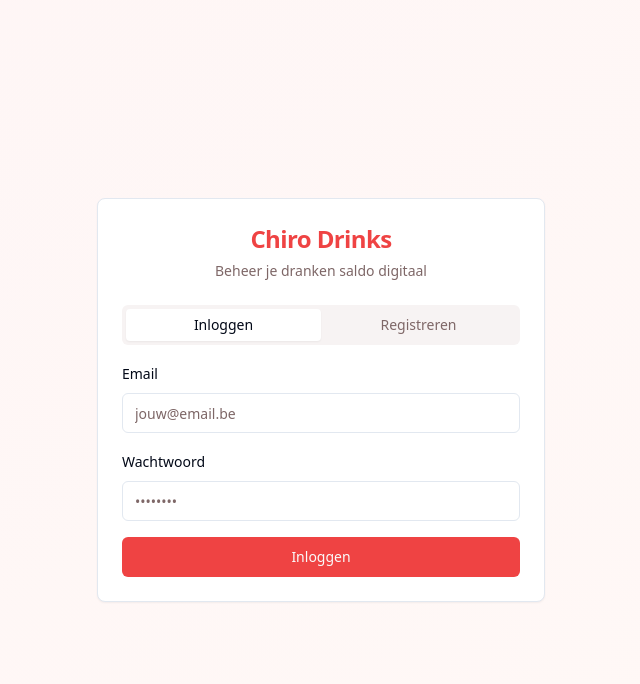
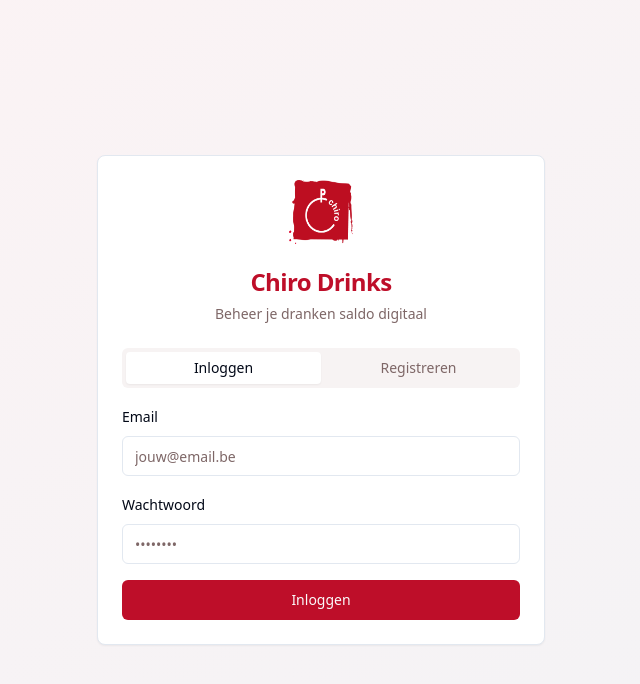
Before and after one commit to EmielEDW/chiro, a React (Vite) app: page /auth in a window 1280 px wide. Shown: the top 684 px of the page, without its empty margins (319-959 px from the left). Built offline with nearby package versions, Linux system fonts and the light colour scheme.

Commit message:
Update theme colors and logo
Update the application's theme to use the specified red (#BD0D21) and blue (#0C0C3C) colors. Implement the provided logo into the website.

```diff
--- a/src/index.css
+++ b/src/index.css
@@ -17,16 +17,16 @@ All colors MUST be HSL.
     --popover: 0 0% 100%;
     --popover-foreground: 222.2 84% 4.9%;
 
-    --primary: 0 84% 60%;
+    --primary: 351 86% 40%;
     --primary-foreground: 0 0% 98%;
 
-    --secondary: 0 84% 95%;
-    --secondary-foreground: 0 84% 20%;
+    --secondary: 351 86% 95%;
+    --secondary-foreground: 351 86% 20%;
 
     --muted: 0 20% 96%;
     --muted-foreground: 0 10% 45%;
 
-    --accent: 15 100% 65%;
+    --accent: 240 63% 15%;
     --accent-foreground: 0 0% 98%;
 
     --destructive: 0 84.2% 60.2%;
@@ -34,13 +34,13 @@ All colors MUST be HSL.
 
     --border: 214.3 31.8% 91.4%;
     --input: 214.3 31.8% 91.4%;
-    --ring: 0 84% 60%;
+    --ring: 351 86% 40%;
 
     --success: 120 60% 50%;
     --success-foreground: 0 0% 98%;
 
     --warning: 45 100% 50%;
-    --warning-foreground: 0 84% 20%;
+    --warning-foreground: 351 86% 20%;
 
     --radius: 0.5rem;
 
@@ -71,23 +71,23 @@ All colors MUST be HSL.
     --popover: 222.2 84% 4.9%;
     --popover-foreground: 210 40% 98%;
 
-    --primary: 0 84% 60%;
+    --primary: 351 86% 40%;
     --primary-foreground: 0 0% 98%;
 
-    --secondary: 0 84% 15%;
+    --secondary: 351 86% 15%;
     --secondary-foreground: 0 0% 98%;
 
     --muted: 0 20% 15%;
     --muted-foreground: 0 10% 65%;
 
-    --accent: 15 100% 65%;
+    --accent: 240 63% 25%;
     --accent-foreground: 0 0% 98%;
 
     --success: 120 60% 50%;
     --success-foreground: 0 0% 98%;
 
     --warning: 45 100% 50%;
-    --warning-foreground: 0 84% 20%;
+    --warning-foreground: 351 86% 20%;
 
     --destructive: 0 62.8% 30.6%;
     --destructive-foreground: 210 40% 98%;
--- a/src/pages/AdminDashboard.tsx
+++ b/src/pages/AdminDashboard.tsx
@@ -71,9 +71,16 @@ const AdminDashboard = () => {
       <div className="max-w-7xl mx-auto space-y-6">
         {/* Header */}
         <div className="flex items-center justify-between">
-          <div>
-            <h1 className="text-3xl font-bold text-primary">Admin Dashboard</h1>
-            <p className="text-muted-foreground">Beheer gebruikers, voorraad en bekijk statistieken</p>
+          <div className="flex items-center gap-3">
+            <img
+              src="/lovable-uploads/11df38ab-3cdc-4bfc-8e71-a51ec8bef666.png"
+              alt="Chiro Logo"
+              className="h-8 w-8"
+            />
+            <div>
+              <h1 className="text-3xl font-bold text-primary">Admin Dashboard</h1>
+              <p className="text-muted-foreground">Beheer gebruikers, voorraad en bekijk statistieken</p>
+            </div>
           </div>
           <Button onClick={() => window.location.href = '/'} variant="outline">
             <Eye className="mr-2 h-4 w-4" />
--- a/src/pages/Auth.tsx
+++ b/src/pages/Auth.tsx
@@ -93,6 +93,13 @@ const Auth = () => {
     <div className="min-h-screen flex items-center justify-center bg-gradient-to-br from-primary/5 to-accent/5 p-4">
       <Card className="w-full max-w-md">
         <CardHeader className="text-center">
+          <div className="flex items-center justify-center mb-4">
+            <img
+              src="/lovable-uploads/11df38ab-3cdc-4bfc-8e71-a51ec8bef666.png"
+              alt="Chiro Logo"
+              className="h-16 w-16"
+            />
+          </div>
           <CardTitle className="text-2xl font-bold text-primary">Chiro Drinks</CardTitle>
           <CardDescription>
             Beheer je dranken saldo digitaal
--- a/src/pages/Index.tsx
+++ b/src/pages/Index.tsx
@@ -50,6 +50,11 @@ const Index = () => {
         <div className="container mx-auto px-4 py-3">
           <div className="flex items-center justify-between">
             <div className="flex items-center space-x-3">
+              <img
+                src="/lovable-uploads/11df38ab-3cdc-4bfc-8e71-a51ec8bef666.png"
+                alt="Chiro Logo"
+                className="h-8 w-8"
+              />
               <h1 className="text-xl font-bold text-primary">Chiro Drinks</h1>
             </div>
 
```
Also changed, not shown: public/lovable-uploads/11df38ab-3cdc-4bfc-8e71-a51ec8bef666.png (added).
